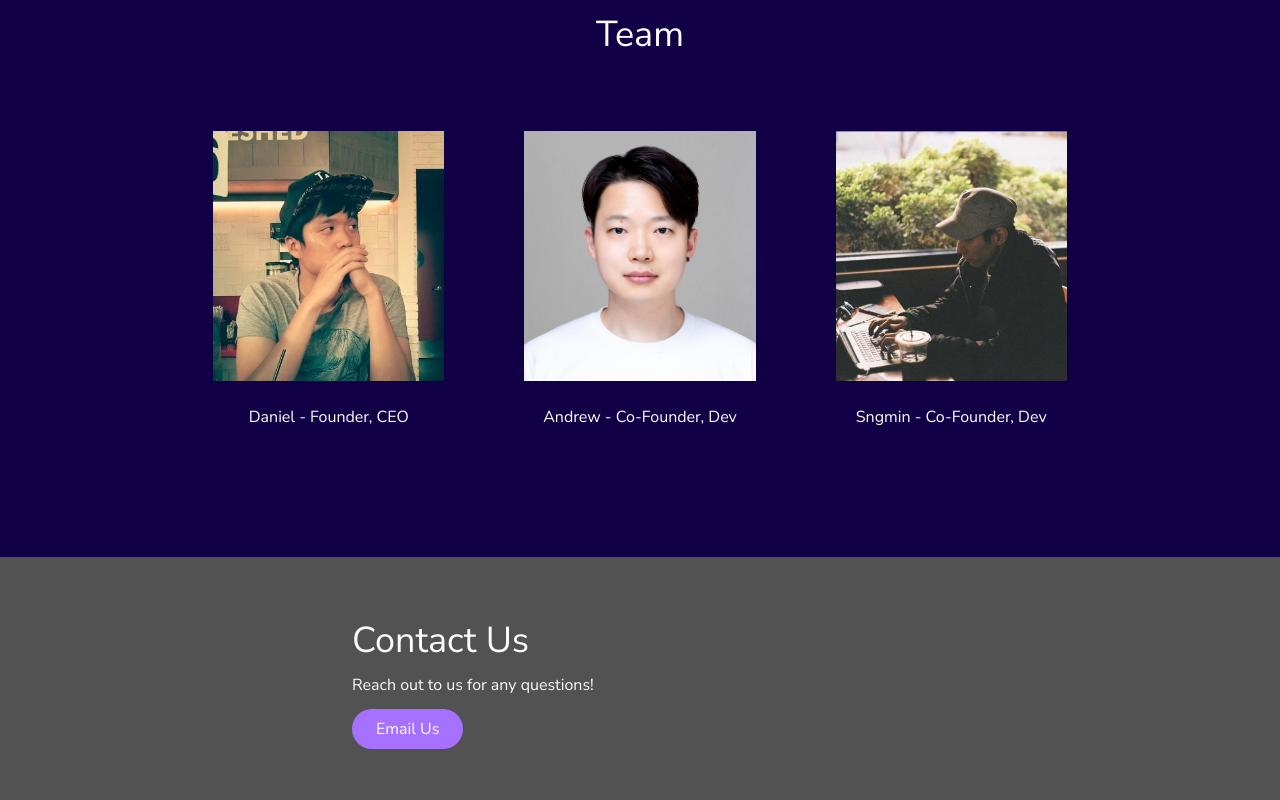
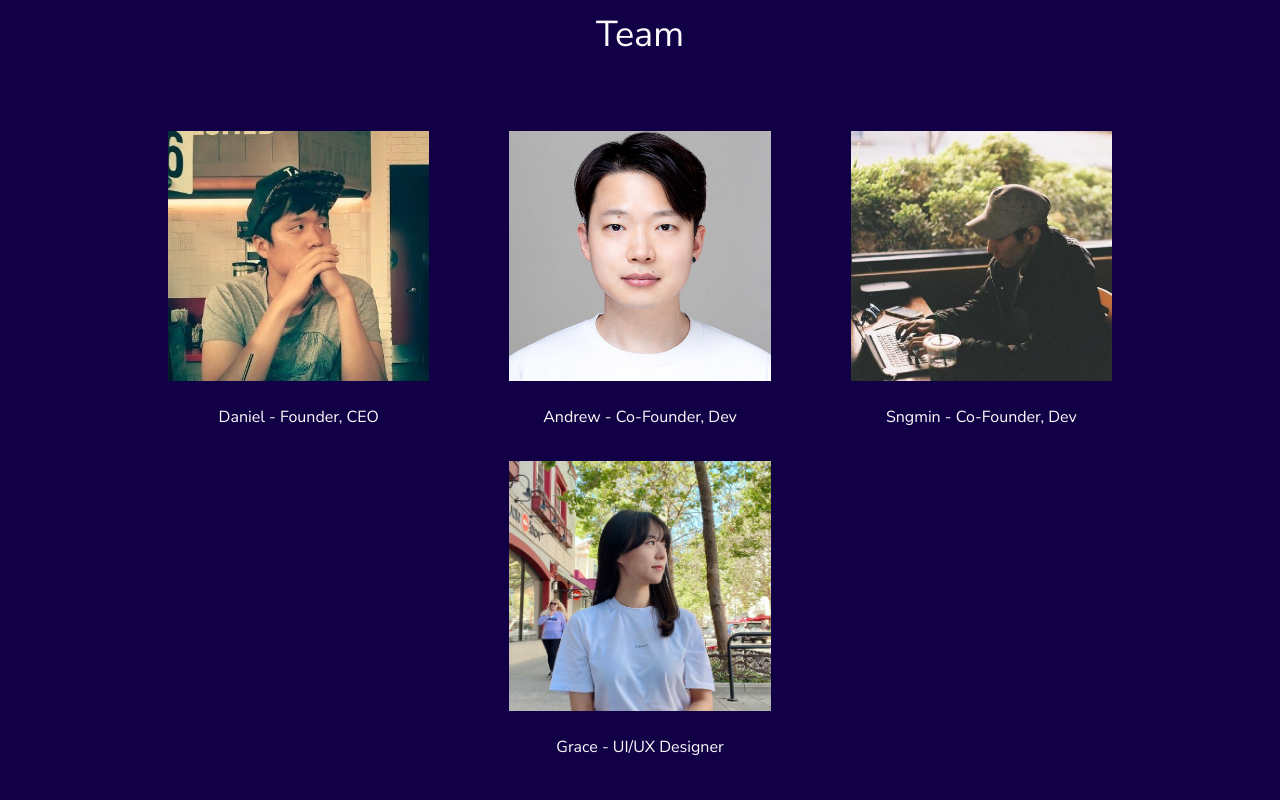
Before and after one commit to Base16-Inc/base16_web, a Next.js app: page / in a window 1280 px wide. Shown: the part 1200-2000 px from the top of the page. Built offline with nearby package versions, Linux system fonts and the light colour scheme.

Commit message:
grace added to team member

```diff
--- a/app/page.tsx
+++ b/app/page.tsx
@@ -2,6 +2,7 @@ import Image from 'next/image'
 import Link from 'next/link'
 import andrewProfilePic from '../data/andrew_profile.jpeg';
 import danielProfilePic from '../data/daniel_profile.jpeg';
+import graceProfilePic from '../data/grace_profile.png';
 import smProfilePic from '../data/sm_profile.jpeg';
 
 export default function Home() {
@@ -51,7 +52,7 @@ export default function Home() {
         <section className='flex flex-col content-center items-center py-16 bg-[#120046]'>
           <h3 className='text-4xl mb-3'>Team</h3>
           <ul className='flex flex-wrap items-center justify-center m-auto max-w-screen-lg my-16'>
-            <li className='flex flex-col items-center justify-center basis-1/3 min-w-[30%] px-10'>
+            <li className='flex flex-col items-center justify-center basis-1/3 min-w-[30%] px-10 pb-8'>
               <Image
                 src={danielProfilePic}
                 alt='picture of Daniel'
@@ -64,7 +65,7 @@ export default function Home() {
               />
               <span>Daniel - Founder, CEO</span>
             </li>
-            <li className='flex flex-col items-center justify-center basis-1/3 min-w-[30%] px-10'>
+            <li className='flex flex-col items-center justify-center basis-1/3 min-w-[30%] px-10 pb-8'>
               <Image
                 src={andrewProfilePic}
                 alt='picture of Andrew'
@@ -77,7 +78,7 @@ export default function Home() {
               />
               <span>Andrew - Co-Founder, Dev</span>
             </li>
-            <li className='flex flex-col items-center justify-center basis-1/3 min-w-[30%] px-10'>
+            <li className='flex flex-col items-center justify-center basis-1/3 min-w-[30%] px-10 pb-8'>
               <Image
                 src={smProfilePic}
                 alt='picture of Sngmin'
@@ -89,6 +90,19 @@ export default function Home() {
                 }}
               />
               <span>Sngmin - Co-Founder, Dev</span>
+            </li>
+            <li className='flex flex-col items-center justify-center basis-1/3 min-w-[30%] px-10 pb-8'>
+              <Image
+                src={graceProfilePic}
+                alt='picture of grace'
+                style={{
+                  objectFit: 'cover',
+                  width: '100%',
+                  height: '250px',
+                  marginBottom: '1.5em'
+                }}
+              />
+              <span>Grace - UI/UX Designer</span>
             </li>
           </ul>
         </section>
```
Also changed, not shown: data/grace_profile.PNG (added).
